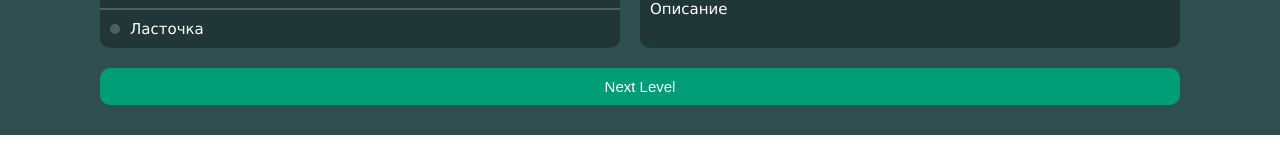
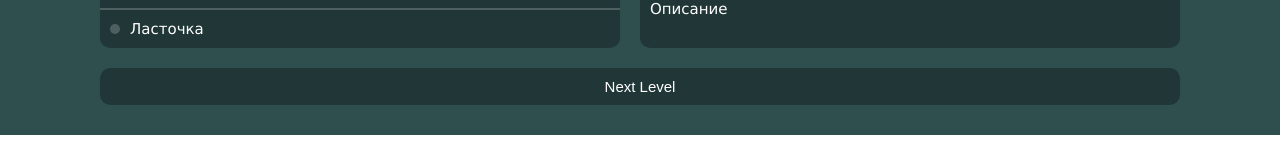
Before and after one commit to Ronic404/songbird, a React app: page / in a window 1280 px wide. Shown: the part 638-796 px from the top of the page. Built offline with nearby package versions, Linux system fonts and the light colour scheme.

Commit message:
fear: add a check for the right answer

```diff
--- a/src/index.jsx
+++ b/src/index.jsx
@@ -1,3 +1,4 @@
+/* eslint-disable no-unused-vars */
 /* eslint-disable react/no-did-update-set-state */
 /* eslint-disable react/no-access-state-in-setstate */
 import React from 'react';
@@ -23,9 +24,10 @@ class App extends React.Component {
       points: 5,
       page: 0,
       randomIndex: 0,
+      isRight: false,
     }
     this.setNextPage = this.setNextPage.bind(this);
-
+    this.setRight = this.setRight.bind(this);
   }
 
   componentDidMount() {
@@ -39,14 +41,19 @@ class App extends React.Component {
   //   }
   // }
 
+  setRight() {
+    const { isRight } = this.state;
+    this.setState({ isRight: true });
+  }
+
   setNextPage() {
-    const { page } = this.state;
+    const { page, isRight } = this.state;
     this.addPoints();
     if (page === 5) {
       this.setState({ page: 0});
       this.setState({ score: 0});
     } else {
-      this.setState({ page: page + 1});
+      this.setState({ page: page + 1, isRight: false});
     }
   }
 
@@ -57,14 +64,14 @@ class App extends React.Component {
   }
 
   render() {
-    const { page, score, randomIndex } = this.state;
+    const { page, score, randomIndex, isRight } = this.state;
     window.console.log(randomIndex)
     return (
       <>
         <Header page={page} score={score} />
         <QuestionBlock page={page} randomIndex={randomIndex} />
-        <AnswerBlock page={page} randomIndex={randomIndex} />
-        <Button onClick={this.setNextPage} />
+        <AnswerBlock page={page} randomIndex={randomIndex} setRight={this.setRight} />
+        <Button onClick={this.setNextPage} isRight={isRight} />
       </>
     );
   }
--- a/src/js/components/AnswerBlock/AnswerBlock.jsx
+++ b/src/js/components/AnswerBlock/AnswerBlock.jsx
@@ -4,11 +4,11 @@ import AnswersList from '../AnswersList/AnswersList';
 import BirdDescription from '../BirdDescription/BirdDescription'
 
 export default function AnswerBlock(props) {
-  const { page } = props;
+  const { page, randomIndex, setRight } = props;
 
   return (
     <div className="answers-block">
-      <AnswersList page={page}/>
+      <AnswersList page={page} randomIndex={randomIndex} setRight={setRight} />
       <BirdDescription />
     </div>
   );
--- a/src/js/components/AnswersList/AnswersList.jsx
+++ b/src/js/components/AnswersList/AnswersList.jsx
@@ -7,16 +7,32 @@ function getBirdsList(page) {
   return birdsData[page].slice().sort(() => Math.random() - 0.5)
 }
 
+function chooseRightOption(setRight) {
+  const list = document.querySelectorAll('.answers-list__item');
+  list.forEach(item => {
+    item.addEventListener('click', () => {
+      if (item.querySelector('.answers-list__item-name').textContent === 'Ворон'){
+        item.querySelector('.answers-list__item-marker').classList.add('answers-list__item-marker_right');
+        setRight();
+      } else {
+        item.querySelector('.answers-list__item-marker').classList.add('answers-list__item-marker_wrong');
+      }
+    })
+  })
+  window.console.log(list);
+}
+
+
 
 export default function AnswersList(props) {
-  const { page } = props;
+  const { page, setRight } = props;
   const list = getBirdsList(page).map(bird =>
     <li className="answers-list__item" key={bird.id}>
       <div className="answers-list__item-marker" />
       <div className="answers-list__item-name">{bird.name}</div>
     </li>
   )
-
+  chooseRightOption(setRight);
   return (
     <ul className="answers-list">{list}</ul>
   )
--- a/src/js/components/Button/Button.jsx
+++ b/src/js/components/Button/Button.jsx
@@ -5,22 +5,23 @@ export default class Button extends React.Component {
   constructor(props) {
     super(props);
     this.state = {
-      isActive: true,
+      // isActive: true,
     };
   }
 
   render() {
-    const { isActive } = this.state;
-    const { onClick } = this.props;
+    // const { isActive } = this.state;
+    const { onClick, isRight } = this.props;
 
     let className = 'button-next-level'
 
-    if(isActive === true) {
+    if (isRight === true) {
+      window.console.log(isRight)
       className += ' button-next-level_active'
     }
 
     return (
-      <button className={className} type="button" onClick={onClick}>Next Level</button>
+      <button className={className} type="button" onClick={isRight ? onClick : null}>Next Level</button>
     )
   }
 }
--- a/src/scss/_answers-block.scss
+++ b/src/scss/_answers-block.scss
@@ -37,6 +37,14 @@
       border-radius: 50%;
       background-color: rgba(255, 255, 255, 0.2);
       margin-right: 10px;
+
+      &_wrong {
+        background-color: rgba(255, 0, 0, 0.7);
+      }
+
+      &_right {
+        background-color: rgba(0, 255, 0, 0.7);
+      }
     }
 
     &-name {
```
